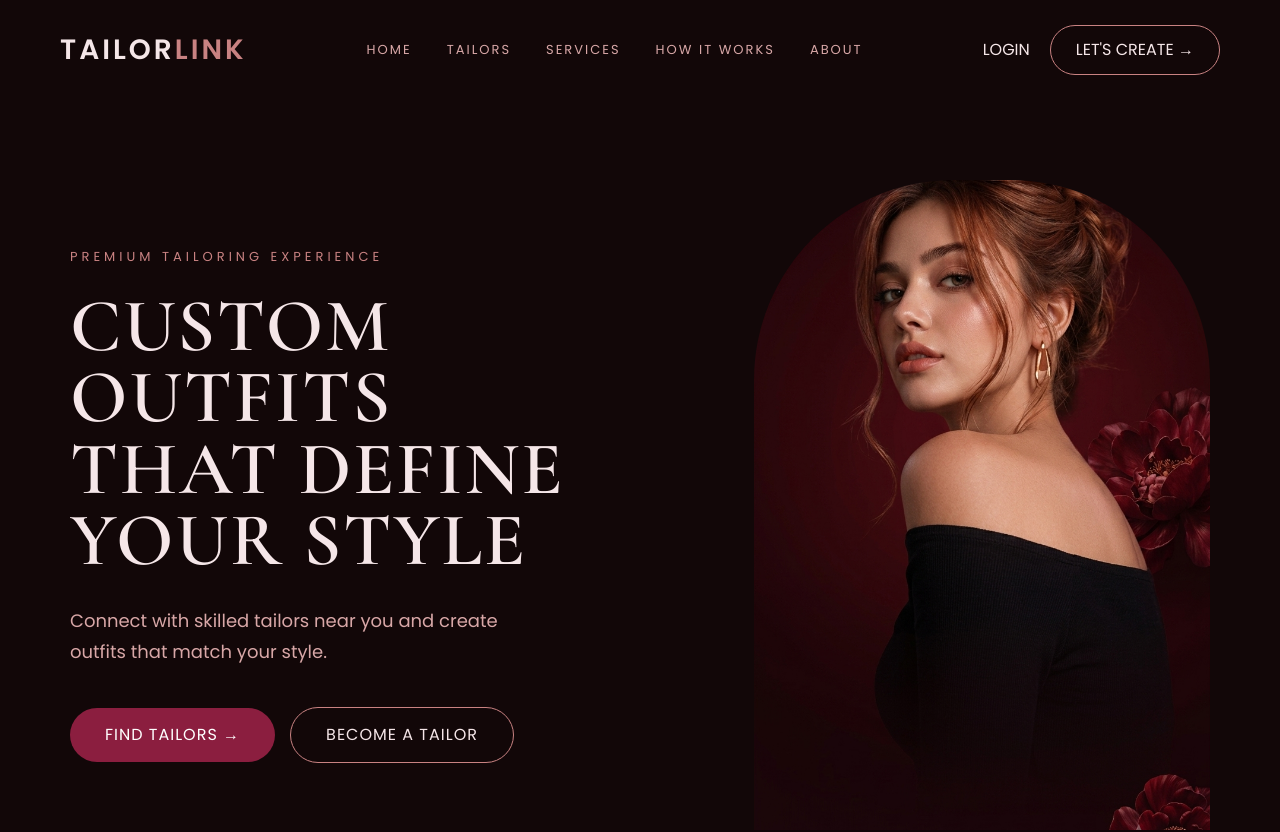
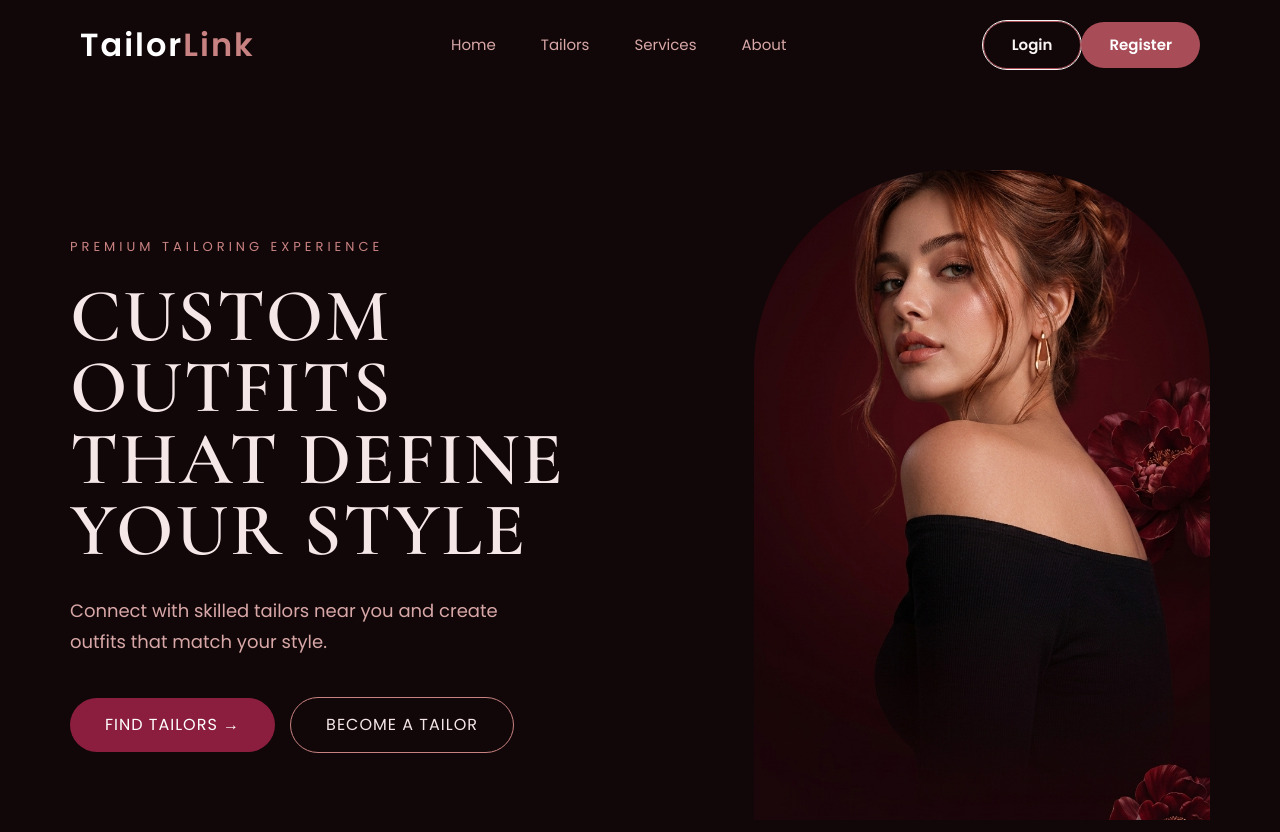
Before and after one commit to Nikini-Thathsarani/TailorLink, a React (Vite) app: page / in a window 1280 px wide. Shown: the top 832 px of the page. Built offline with nearby package versions, Linux system fonts and the light colour scheme.

Commit message:
feat: refactor navbar with reusable button component

```diff
--- a/src/components/layout/Navbar.css
+++ b/src/components/layout/Navbar.css
@@ -1,117 +1,48 @@
 .navbar {
+  height: 90px;
+  background: #120708;
 
-    display: flex;
-    justify-content: space-between;
-    align-items: center;
+  display: flex;
+  align-items: center;
+  justify-content: space-between;
 
-    padding: 25px 60px;
-
-    background: #120708;
-
-    color: #f5e6e8;
-
+  padding: 0 80px;
 }
 
-
-/* Logo */
-
 .logo {
-
-    font-size: 28px;
-    font-weight: 600;
-    letter-spacing: 3px;
-
-    color: #f5e6e8;
-
+  font-size: 2rem;
+  font-weight: 700;
+  letter-spacing: 2px;
+  color: #fff;
 }
 
-
 .logo span {
-
-    color: #c98282;
-
+  color: #c98282;
 }
 
-
-
-/* Navigation */
-
 .nav-links {
-
-    display: flex;
-    gap: 35px;
-
-    list-style: none;
-
+  display: flex;
+  list-style: none;
+  gap: 45px;
 }
 
-
 .nav-links li {
-
-    font-size: 13px;
-    letter-spacing: 2px;
-
-    cursor: pointer;
-
-    color: #d8a7a7;
-
+  cursor: pointer;
 }
 
-
-
-.nav-links li:hover {
-
-    color: white;
-
+.nav-links a {
+  color: #d8a7a7;
+  text-decoration: none;
+  font-size: 15px;
+  transition: .3s;
 }
 
-
-
-/* Buttons */
+.nav-links a:hover {
+  color: white;
+}
 
 .nav-actions {
-
-    display: flex;
-    align-items: center;
-    gap: 20px;
-
+  display: flex;
+  align-items: center;
+  gap: 18px;
 }
-
-
-.login-btn {
-
-    background: transparent;
-
-    border: none;
-
-    color: #f5e6e8;
-
-    cursor: pointer;
-
-}
-
-
-
-.create-btn {
-
-    padding: 12px 25px;
-
-    border-radius: 30px;
-
-    border: 1px solid #c98282;
-
-    background: transparent;
-
-    color: #f5e6e8;
-
-    cursor: pointer;
-
-}
-
-
-
-.create-btn:hover {
-
-    background: #8b1e3f;
-
-}
--- a/src/components/layout/Navbar.jsx
+++ b/src/components/layout/Navbar.jsx
@@ -1,46 +1,29 @@
-import React from "react";
+import { NavLink } from "react-router-dom";
+import Button from "../ui/Button/Button";
 import "./Navbar.css";
 
 const Navbar = () => {
   return (
-    <nav className="navbar">
-
-      {/* Logo */}
+    <header className="navbar">
       <div className="logo">
-        TAILOR<span>LINK</span>
+        Tailor<span>Link</span>
       </div>
 
+      <nav>
+        <ul className="nav-links">
+          <li><NavLink to="/">Home</NavLink></li>
+          <li><NavLink to="/tailors">Tailors</NavLink></li>
+          <li><NavLink to="/services">Services</NavLink></li>
+          <li><NavLink to="/about">About</NavLink></li>
+        </ul>
+      </nav>
 
-      {/* Navigation Links */}
-      <ul className="nav-links">
-
-        <li>HOME</li>
-        <li>TAILORS</li>
-        <li>SERVICES</li>
-        <li>HOW IT WORKS</li>
-        <li>ABOUT</li>
-
-      </ul>
-
-
-      {/* Buttons */}
-      <div className="nav-actions">
-
-        <button className="login-btn">
-          LOGIN
-        </button>
-
-
-        <button className="create-btn">
-          LET'S CREATE →
-        </button>
-
+      <div className="nav-buttons">
+        <Button variant="outline">Login</Button>
+        <Button variant="primary">Register</Button>
       </div>
-
-
-    </nav>
+    </header>
   );
 };
 
-
 export default Navbar;
--- /dev/null
+++ b/src/components/ui/Button/Button.css
@@ -0,0 +1,42 @@
+.button {
+  padding: 12px 28px;
+  border-radius: 999px;
+  border: none;
+  cursor: pointer;
+
+  font-size: 15px;
+  font-weight: 600;
+
+  transition: all .3s ease;
+}
+
+/* Register Button */
+
+.button.primary {
+  background: #A84D57;
+  color: white;
+}
+
+.button.primary:hover {
+  background: #8b3945;
+  transform: translateY(-2px);
+}
+
+/* Login Button */
+
+.button.outline {
+  background: transparent;
+  border: 1px solid #A84D57;
+  color: #F8F5F2;
+}
+
+.button.outline:hover {
+  background: #A84D57;
+}
+
+/* Secondary */
+
+.button.secondary {
+  background: #D8B08C;
+  color: #120708;
+}
--- /dev/null
+++ b/src/components/ui/Button/Button.jsx
@@ -0,0 +1,20 @@
+import "./Button.css";
+
+const Button = ({
+  children,
+  variant = "primary",
+  type = "button",
+  onClick,
+}) => {
+  return (
+    <button
+      type={type}
+      onClick={onClick}
+      className={`button ${variant}`}
+    >
+      {children}
+    </button>
+  );
+};
+
+export default Button;
```
